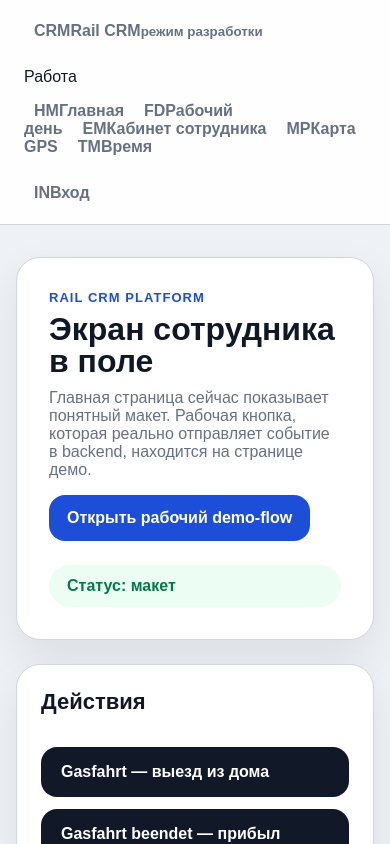
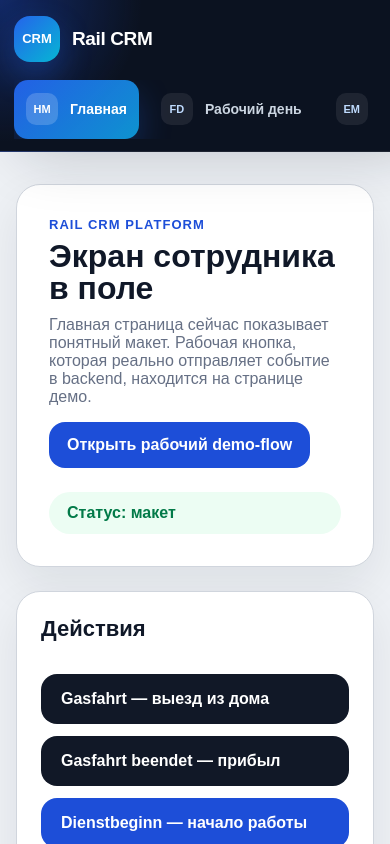
Before and after one commit to Webartdp/rail-crm-platform, a Next.js app in the folder frontend/: page / in a window 390 px wide. Shown: the top 844 px of the page. Built offline with nearby package versions, Linux system fonts and the light colour scheme; no server answers.

Commit message:
Style navigation as modern CRM sidebar

```diff
--- a/frontend/app/navigation.css
+++ b/frontend/app/navigation.css
@@ -1,46 +1,245 @@
-.main-nav {
-  position: sticky;
-  top: 0;
-  z-index: 10;
-  display: flex;
-  justify-content: space-between;
-  gap: 20px;
-  align-items: center;
-  padding: 14px 24px;
-  background: rgba(255,255,255,.92);
-  border-bottom: 1px solid #d0d5dd;
-  backdrop-filter: blur(12px);
+body {
+  padding-left: 292px;
 }
 
-.main-nav div {
+.main-nav {
+  position: fixed;
+  inset: 0 auto 0 0;
+  z-index: 50;
+  width: 292px;
   display: flex;
-  flex-wrap: wrap;
-  gap: 10px;
+  flex-direction: column;
+  gap: 18px;
+  padding: 20px 16px;
+  color: #e5e7eb;
+  background: radial-gradient(circle at top left, rgba(29, 78, 216, .38), transparent 34%), #0b1220;
+  border-right: 1px solid rgba(255, 255, 255, .08);
+  box-shadow: 24px 0 60px rgba(15, 23, 42, .22);
 }
 
-.main-nav a,
-.nav-button {
-  padding: 8px 10px;
+.nav-brand {
+  display: flex;
+  align-items: center;
+  gap: 12px;
+  padding: 10px 10px 18px;
+  border-bottom: 1px solid rgba(255, 255, 255, .08);
+}
+
+.nav-brand span:last-child {
+  display: grid;
+  gap: 2px;
+}
+
+.nav-brand strong {
+  color: #fff;
+  font-size: 19px;
+  letter-spacing: -0.02em;
+}
+
+.nav-brand small,
+.nav-user small,
+.nav-group p {
+  color: #94a3b8;
+}
+
+.nav-logo {
+  width: 46px;
+  height: 46px;
+  display: grid;
+  place-items: center;
+  border-radius: 16px;
+  color: #fff;
+  background: linear-gradient(135deg, #2563eb, #06b6d4);
+  font-size: 13px;
+  font-weight: 900;
+  box-shadow: 0 14px 32px rgba(37, 99, 235, .32);
+}
+
+.nav-scroll {
+  flex: 1;
+  overflow: auto;
+  display: grid;
+  align-content: start;
+  gap: 22px;
+  padding: 2px 4px 8px;
+}
+
+.nav-scroll::-webkit-scrollbar {
+  width: 6px;
+}
+
+.nav-scroll::-webkit-scrollbar-thumb {
   border-radius: 999px;
-  color: #667085;
-  font-weight: 700;
+  background: rgba(148, 163, 184, .35);
+}
+
+.nav-group {
+  display: grid;
+  gap: 7px;
+}
+
+.nav-group p {
+  margin: 0 0 5px 10px;
+  font-size: 11px;
+  font-weight: 900;
+  letter-spacing: .12em;
+  text-transform: uppercase;
+}
+
+.nav-item {
+  display: flex;
+  align-items: center;
+  gap: 12px;
+  min-height: 44px;
+  padding: 10px 12px;
+  border-radius: 14px;
+  color: #cbd5e1;
+  font-size: 14px;
+  font-weight: 800;
+  transition: color .18s ease, background .18s ease, transform .18s ease;
+}
+
+.nav-item:hover {
+  color: #fff;
+  background: rgba(255, 255, 255, .08);
+  transform: translateX(2px);
+}
+
+.nav-item.active {
+  color: #fff;
+  background: linear-gradient(135deg, rgba(37, 99, 235, .96), rgba(14, 165, 233, .88));
+  box-shadow: 0 14px 32px rgba(37, 99, 235, .28);
+}
+
+.nav-icon {
+  width: 32px;
+  height: 32px;
+  display: grid;
+  place-items: center;
+  flex: 0 0 32px;
+  border-radius: 10px;
+  color: #bfdbfe;
+  background: rgba(255, 255, 255, .08);
+  font-size: 11px;
+  font-weight: 900;
+}
+
+.nav-item.active .nav-icon {
+  color: #fff;
+  background: rgba(255, 255, 255, .18);
+}
+
+.nav-footer {
+  display: grid;
+  gap: 12px;
+  padding: 14px 10px 4px;
+  border-top: 1px solid rgba(255, 255, 255, .08);
+}
+
+.nav-user {
+  display: grid;
+  gap: 3px;
+  padding: 12px;
+  border-radius: 16px;
+  background: rgba(255, 255, 255, .06);
+}
+
+.nav-user span {
+  color: #fff;
+  font-weight: 900;
+  white-space: nowrap;
+  overflow: hidden;
+  text-overflow: ellipsis;
 }
 
 .nav-button {
+  width: 100%;
   border: 0;
-  background: #f2f4f7;
+  border-radius: 14px;
+  padding: 12px 14px;
+  color: #f8fafc;
+  background: rgba(239, 68, 68, .88);
   cursor: pointer;
+  font-weight: 900;
 }
 
-.main-nav a:hover,
 .nav-button:hover {
-  color: #1d4ed8;
-  background: #eff6ff;
+  background: #dc2626;
 }
 
-@media (max-width: 900px) {
+.login-item {
+  justify-content: flex-start;
+}
+
+@media (max-width: 1100px) {
+  body {
+    padding-left: 0;
+    padding-top: 94px;
+  }
+
   .main-nav {
-    align-items: flex-start;
+    inset: 0 0 auto 0;
+    width: auto;
+    height: 94px;
     display: grid;
+    grid-template-columns: auto 1fr auto;
+    align-items: center;
+    gap: 14px;
+    padding: 12px 14px;
+    border-right: 0;
+    border-bottom: 1px solid rgba(255,255,255,.08);
+  }
+
+  .nav-brand {
+    padding: 0;
+    border-bottom: 0;
+  }
+
+  .nav-brand small,
+  .nav-group p,
+  .nav-user {
+    display: none;
+  }
+
+  .nav-scroll {
+    display: flex;
+    gap: 10px;
+    overflow-x: auto;
+    overflow-y: hidden;
+    padding: 0;
+  }
+
+  .nav-group {
+    display: flex;
+    gap: 10px;
+  }
+
+  .nav-item {
+    white-space: nowrap;
+  }
+
+  .nav-footer {
+    padding: 0;
+    border-top: 0;
+  }
+
+  .nav-button {
+    min-width: 86px;
   }
 }
+
+@media (max-width: 700px) {
+  body {
+    padding-top: 152px;
+  }
+
+  .main-nav {
+    height: 152px;
+    grid-template-columns: 1fr;
+    align-items: stretch;
+  }
+
+  .nav-footer {
+    display: none;
+  }
+}
```
